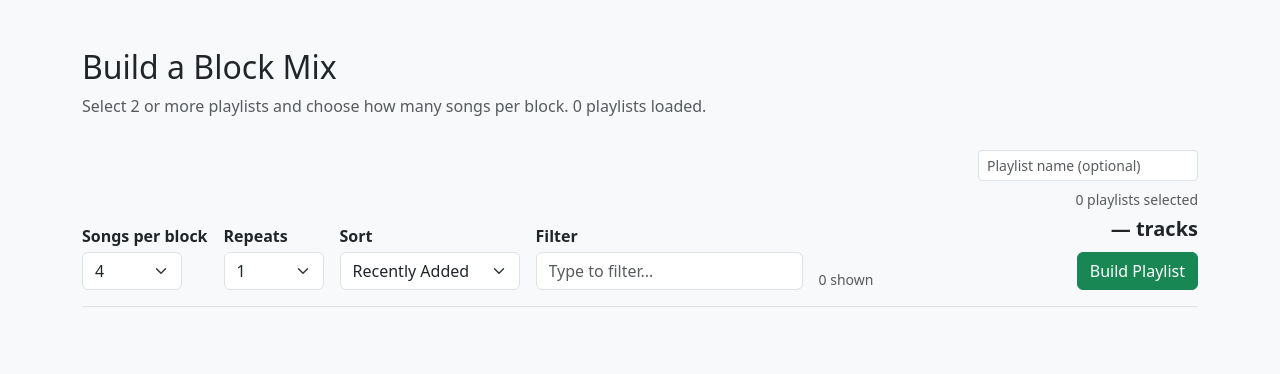
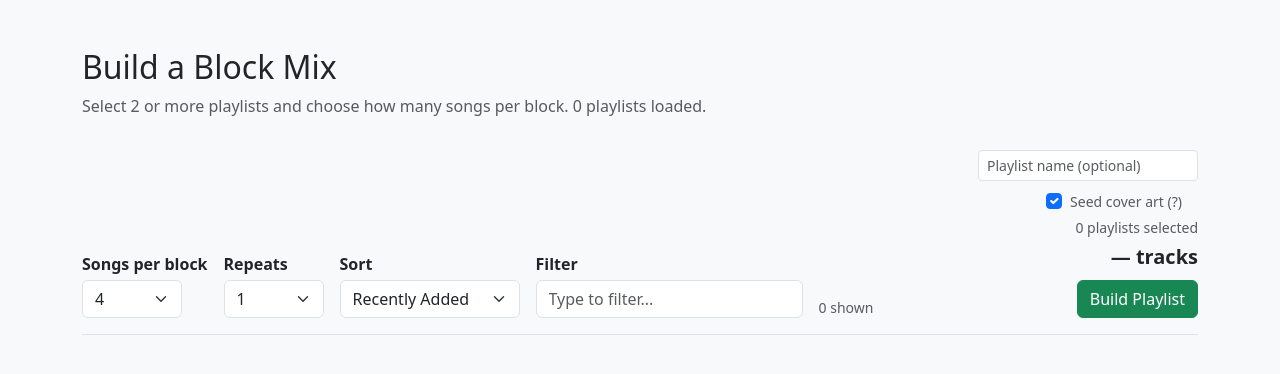
Before and after one commit to CoryBerry/Spotify_Playlist_Magic, a Flask app: template templates/spotify_playlists.html in a window 1280 px wide. Shown: the part 56-430 px from the top of the page. Run offline with Flask 3, Linux system fonts and the light colour scheme; the template is opened without the code that fills it, so the values that code supplies are empty.

Commit message:
Add cover art seeding toggle to Block Mix
Checkbox (on by default) with tooltip explaining that Spotify builds cover
art from the first 4 tracks, so one track per playlist is prepended to
produce a representative 2x2 grid. Uncheck for pure random block order.

Co-Authored-By: Claude Sonnet 4.6 <noreply@anthropic.com>

```diff
--- a/app.py
+++ b/app.py
@@ -307,10 +307,13 @@ def spotify_build():
         cycle.extend([pid] * weights.get(pid, 1))
     random.shuffle(cycle)
 
-    # Cover art fix — Spotify generates a 2x2 grid from the first 4 tracks.
-    # Pull one track from each of the first 4 cycle playlists so cover art represents all genres.
-    cover_ids  = cycle[:4]
-    cover_uris = [random.choice(all_tracks[pid]) for pid in cover_ids if all_tracks[pid]]
+    # Cover art: Spotify generates a 2x2 grid from the first 4 tracks.
+    # Optionally seed one track from each of the first 4 playlists so the cover represents all genres.
+    seed_cover = request.form.get("cover_art") == "on"
+    cover_uris = []
+    if seed_cover:
+        cover_ids  = cycle[:4]
+        cover_uris = [random.choice(all_tracks[pid]) for pid in cover_ids if all_tracks[pid]]
 
     # Build the main block list, inserting a pinned block every pin_interval non-pinned blocks
     block_uris   = []
@@ -325,7 +328,7 @@ def spotify_build():
             if pinned_pool and block_count % pin_interval == 0:
                 block_uris.extend(random.sample(pinned_pool, min(block_size, len(pinned_pool))))
 
-    # Prepend cover tracks, then blocks — exclude cover tracks from blocks to avoid dupes
+    # Prepend cover tracks and remove them from the block list to avoid dupes
     cover_set  = set(cover_uris)
     block_uris = [uri for uri in block_uris if uri not in cover_set]
     track_uris = cover_uris + block_uris
--- a/templates/spotify_playlists.html
+++ b/templates/spotify_playlists.html
@@ -63,6 +63,10 @@
         <div class="col-auto ms-auto text-end">
           <input type="text" name="playlist_prefix" class="form-control form-control-sm mb-2"
                  placeholder="Playlist name (optional)" style="width: 220px;">
+          <div class="form-check form-check-inline justify-content-end mb-1" title="Spotify builds cover art from the first 4 tracks. When enabled, one track from each of the first 4 playlists is placed at the top so the cover represents all genres. Disable for a pure random block order.">
+            <input class="form-check-input" type="checkbox" name="cover_art" id="coverArt" checked>
+            <label class="form-check-label small text-muted" for="coverArt">Seed cover art <span class="text-muted">(?)</span></label>
+          </div>
           <div class="text-muted small mb-1" id="trackCountLabel">0 playlists selected</div>
           <div class="fw-bold fs-5" id="trackCountTotal">— tracks</div>
           <button type="submit" class="btn btn-success mt-2">Build Playlist</button>
@@ -124,6 +128,9 @@
                   <span class="text-muted"> · by {{ playlist.owner.display_name or playlist.owner.id }}</span>
                 {% endif %}
               </p>
+              {% if playlist.description %}
+                <p class="mt-1 mb-0 small text-muted">{{ playlist.description }}</p>
+              {% endif %}
               {% if tag_map.get(playlist.id) %}
                 <div class="mt-2 d-flex flex-wrap gap-1">
                   {% for tag in tag_map.get(playlist.id, []) %}
```
